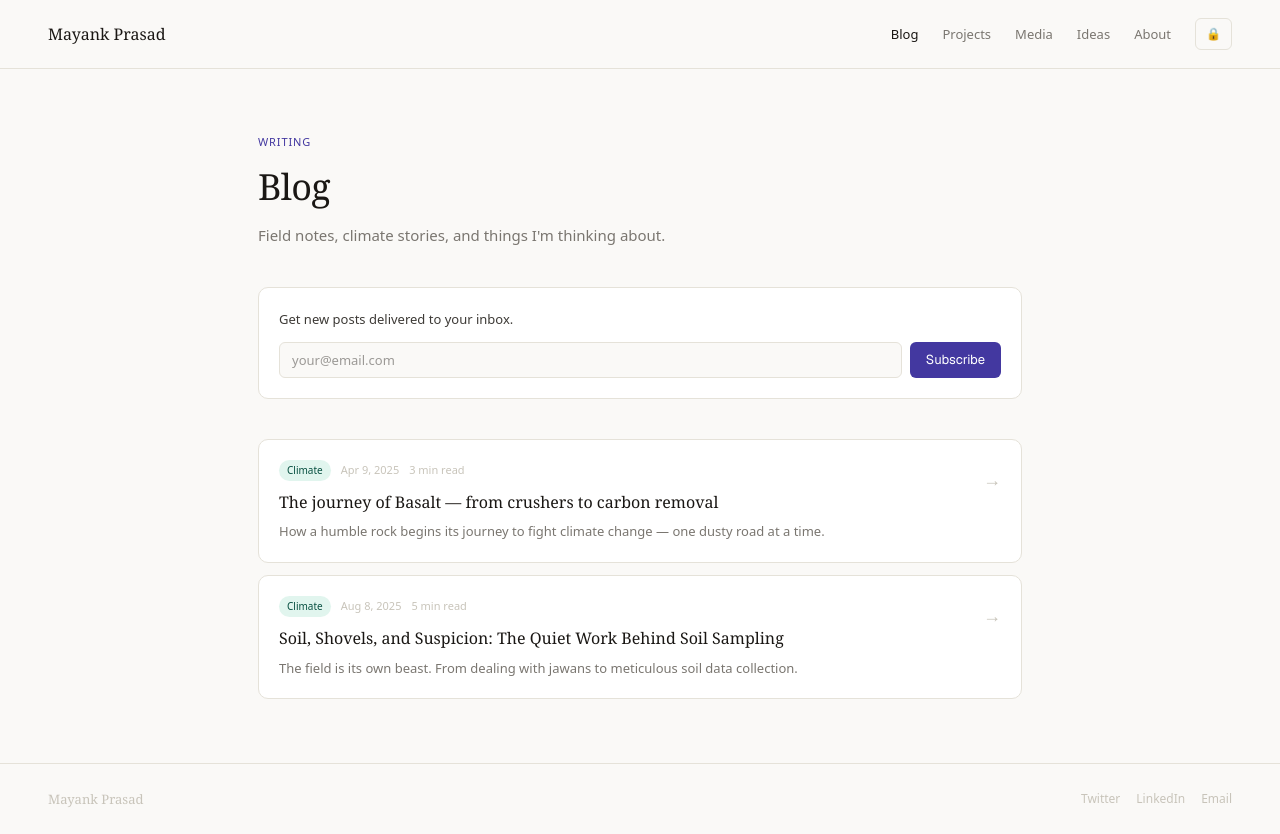
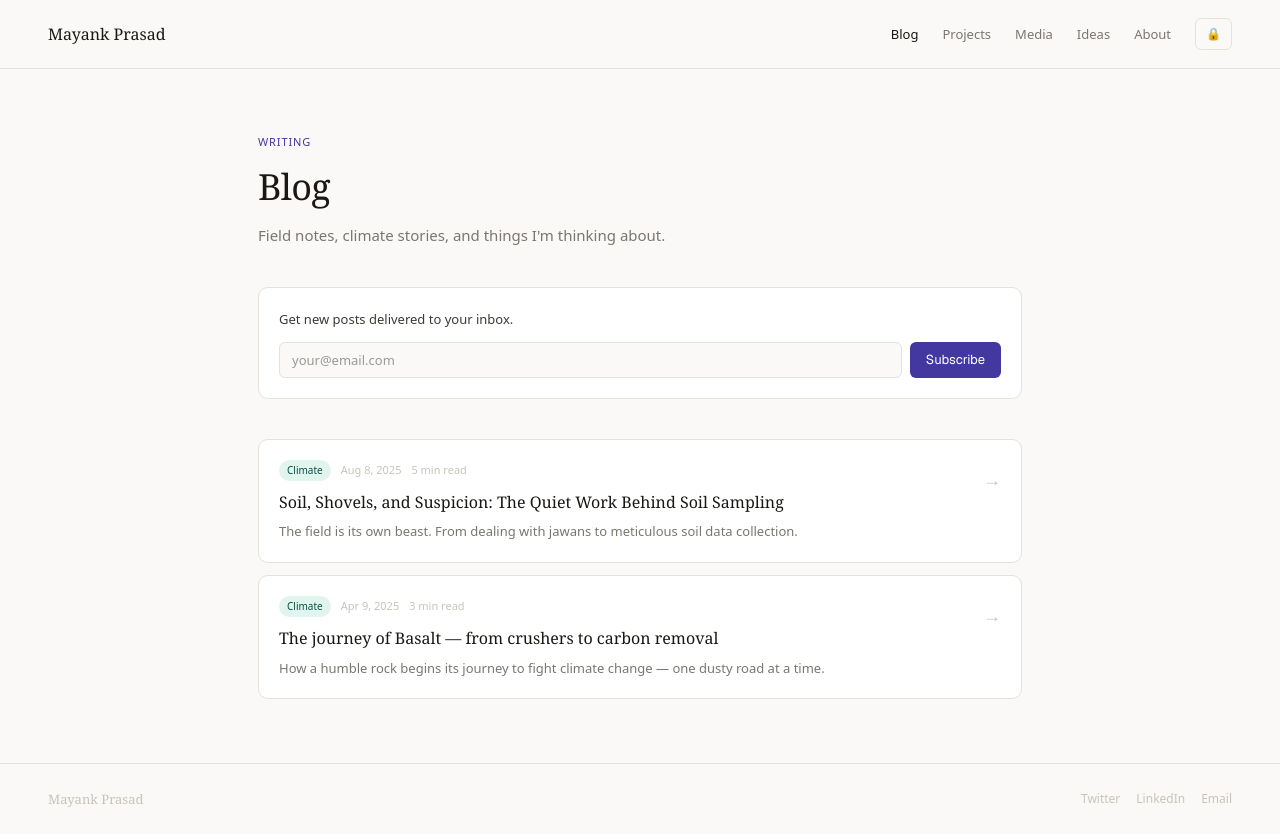
Before and after one commit to mayank322/personal-website, a Next.js app: page /blog in a window 1280 px wide. Built offline with nearby package versions, Linux system fonts and the light colour scheme.

Commit message:
blog posts in separate file

```diff
--- a/app/blog/page.js
+++ b/app/blog/page.js
@@ -1,29 +1,7 @@
 'use client';
 
 import { useState } from 'react';
-
-const posts = [
-  {
-    id: 1,
-    tag: 'Climate',
-    title: 'The journey of Basalt — from crushers to carbon removal',
-    summary: 'How a humble rock begins its journey to fight climate change — one dusty road at a time.',
-    read: '3 min read',
-    date: 'Apr 9, 2025',
-    external: true,
-    link: 'https://altcarbon.com/blog/the-journey-of-basalt-from-crushers-to-carbon-removal',
-  },
-  {
-    id: 2,
-    tag: 'Climate',
-    title: 'Soil, Shovels, and Suspicion: The Quiet Work Behind Soil Sampling',
-    summary: 'The field is its own beast. From dealing with jawans to meticulous soil data collection.',
-    read: '5 min read',
-    date: 'Aug 8, 2025',
-    external: true,
-    link: 'https://altcarbon.com/blog/soil-shovels-and-suspicion-the-quiet-work-behind-soil-sampling',
-  },
-];
+import { posts } from '../posts';
 
 const tagColors = {
   Climate: { bg: '#E1F5EE', color: '#085041' },
@@ -58,10 +36,7 @@ export default function Blog() {
         </div>
       </nav>
 
-      <div style={{ display: 'flex', maxWidth: '860px', margin: '0 auto', padding: '0 48px', position: 'relative' }}>
-
-        {/* Main content */}
-        <div style={{ flex: 1, transition: 'all 0.3s', paddingRight: activePost ? '24px' : '0' }}>
+      <div style={{ maxWidth: '860px', margin: '0 auto', padding: '0 48px' }}>
 
         {/* Header */}
         <section style={{ padding: '64px 0 40px' }}>
@@ -130,7 +105,6 @@ export default function Blog() {
         }}>
           <style>{`@keyframes slideIn { from { transform: translateX(100%); } to { transform: translateX(0); } }`}</style>
 
-            {/* Panel header */}
           <div style={{ padding: '16px 20px', borderBottom: '0.5px solid #e5e2d9', display: 'flex', alignItems: 'center', justifyContent: 'space-between' }}>
             <span style={{ fontSize: '12px', color: '#7a7670' }}>Post</span>
             <button onClick={() => setActivePost(null)}
@@ -139,18 +113,16 @@ export default function Blog() {
             </button>
           </div>
 
-            {/* Panel body */}
           <div style={{ flex: 1, overflowY: 'auto', padding: '24px 20px' }}>
-              <div style={{ marginBottom: '16px' }}>
             {(() => { const tc = tagColors[activePost.tag] || tagColors.Tech; return (
-                  <span style={{ fontSize: '10px', padding: '2px 8px', borderRadius: '20px', background: tc.bg, color: tc.color }}>{activePost.tag}</span>
+              <span style={{ fontSize: '10px', padding: '2px 8px', borderRadius: '20px', background: tc.bg, color: tc.color, display: 'inline-block', marginBottom: '14px' }}>{activePost.tag}</span>
             ); })()}
-              </div>
             <h2 style={{ fontFamily: 'Georgia, serif', fontSize: '18px', color: '#1a1714', fontWeight: 400, lineHeight: 1.4, marginBottom: '8px' }}>{activePost.title}</h2>
             <p style={{ fontSize: '12px', color: '#c8c4ba', marginBottom: '20px' }}>{activePost.date} · {activePost.read}</p>
+
+            {activePost.external ? (
+              <div>
                 <p style={{ fontSize: '14px', color: '#3d3a36', lineHeight: 1.8, marginBottom: '24px' }}>{activePost.summary}</p>
-
-              {activePost.external && (
                 <div style={{ background: '#faf9f7', border: '0.5px solid #e5e2d9', borderRadius: '8px', padding: '16px', marginBottom: '24px' }}>
                   <p style={{ fontSize: '12px', color: '#7a7670', marginBottom: '10px' }}>This post is published on Alt Carbon's blog.</p>
                   <a href={activePost.link} target="_blank" rel="noopener noreferrer"
@@ -158,19 +130,26 @@ export default function Blog() {
                     Read on Alt Carbon ↗
                   </a>
                 </div>
+              </div>
+            ) : (
+              <div style={{ fontSize: '14px', color: '#3d3a36', lineHeight: 1.85 }}>
+                {activePost.body && activePost.body.split('\n\n').map((para, i) => (
+                  <p key={i} style={{ marginBottom: '16px' }}>{para}</p>
+                ))}
+              </div>
             )}
 
             {/* Share */}
             <div style={{ borderTop: '0.5px solid #e5e2d9', paddingTop: '20px' }}>
               <p style={{ fontSize: '11px', textTransform: 'uppercase', letterSpacing: '0.06em', color: '#c8c4ba', marginBottom: '10px' }}>Share</p>
               <div style={{ display: 'flex', gap: '8px' }}>
-                  {[['X', `https://x.com/intent/tweet?text=${encodeURIComponent(activePost.title)}&url=${encodeURIComponent(activePost.link || '')}`], ['LinkedIn', `https://www.linkedin.com/sharing/share-offsite/?url=${encodeURIComponent(activePost.link || '')}`]].map(([label, url]) => (
+                {[['X', `https://x.com/intent/tweet?text=${encodeURIComponent(activePost.title)}`], ['LinkedIn', `https://www.linkedin.com/sharing/share-offsite/?url=${encodeURIComponent('https://mayankprasad.net/blog')}`]].map(([label, url]) => (
                   <a key={label} href={url} target="_blank" rel="noopener noreferrer"
                     style={{ fontSize: '11px', padding: '4px 12px', border: '0.5px solid #e5e2d9', borderRadius: '20px', color: '#7a7670', textDecoration: 'none' }}>
                     {label}
                   </a>
                 ))}
-                  <button onClick={() => navigator.clipboard.writeText(activePost.link || window.location.href)}
+                <button onClick={() => navigator.clipboard.writeText('https://mayankprasad.net/blog')}
                   style={{ fontSize: '11px', padding: '4px 12px', border: '0.5px solid #e5e2d9', borderRadius: '20px', color: '#7a7670', background: 'transparent', cursor: 'pointer' }}>
                   Copy link
                 </button>
@@ -198,7 +177,6 @@ export default function Blog() {
           </div>
         </div>
       )}
-      </div>
 
       {/* Footer */}
       <footer style={{ borderTop: '0.5px solid #e5e2d9', padding: '24px 48px', display: 'flex', alignItems: 'center', justifyContent: 'space-between' }}>
--- /dev/null
+++ b/app/posts.js
@@ -0,0 +1,56 @@
+// ============================================
+// YOUR BLOG POSTS
+// ============================================
+// To add a new post:
+// 1. Copy one of the existing post objects below
+// 2. Paste it at the TOP of the array (newest first)
+// 3. Fill in your title, tag, date, summary, and body
+// 4. Save, then: git add . → git commit -m "new post" → git push
+// ============================================
+
+export const posts = [
+  {
+    id: 2,
+    tag: 'Climate',
+    title: 'Soil, Shovels, and Suspicion: The Quiet Work Behind Soil Sampling',
+    summary: 'The field is its own beast. From dealing with jawans to meticulous soil data collection.',
+    read: '5 min read',
+    date: 'Aug 8, 2025',
+    external: true,
+    link: 'https://altcarbon.com/blog/soil-shovels-and-suspicion-the-quiet-work-behind-soil-sampling',
+    body: null,
+  },
+  {
+    id: 1,
+    tag: 'Climate',
+    title: 'The journey of Basalt — from crushers to carbon removal',
+    summary: 'How a humble rock begins its journey to fight climate change — one dusty road at a time.',
+    read: '3 min read',
+    date: 'Apr 9, 2025',
+    external: true,
+    link: 'https://altcarbon.com/blog/the-journey-of-basalt-from-crushers-to-carbon-removal',
+    body: null,
+  },
+
+  // ============================================
+  // TEMPLATE — copy this block to add a new post
+  // ============================================
+  // {
+  //   id: 3,                          // increment the number each time
+  //   tag: 'Personal',                // AI, Climate, Personal, Tech, Life
+  //   title: 'Your post title here',
+  //   summary: 'One sentence that makes someone want to read this.',
+  //   read: '4 min read',
+  //   date: 'May 19, 2026',
+  //   external: false,                // false = post lives here, true = links out
+  //   link: null,                     // only needed if external: true
+  //   body: `Your full post content goes here.
+  //
+  // You can write multiple paragraphs by leaving a blank line between them.
+  //
+  // Like this — each paragraph separated by a blank line will display
+  // as its own paragraph on the site.
+  //
+  // Write as much as you want here.`,
+  // },
+];
```
Lines whose indentation alone changed are shown as unchanged.
